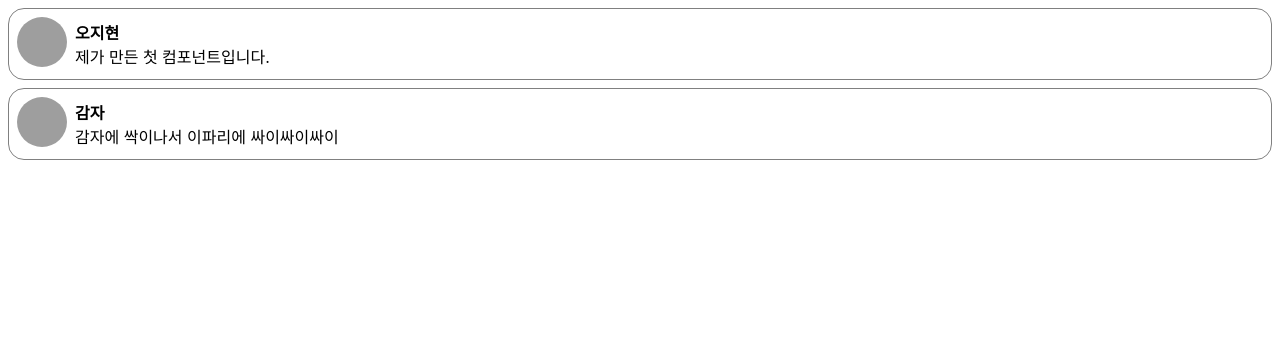
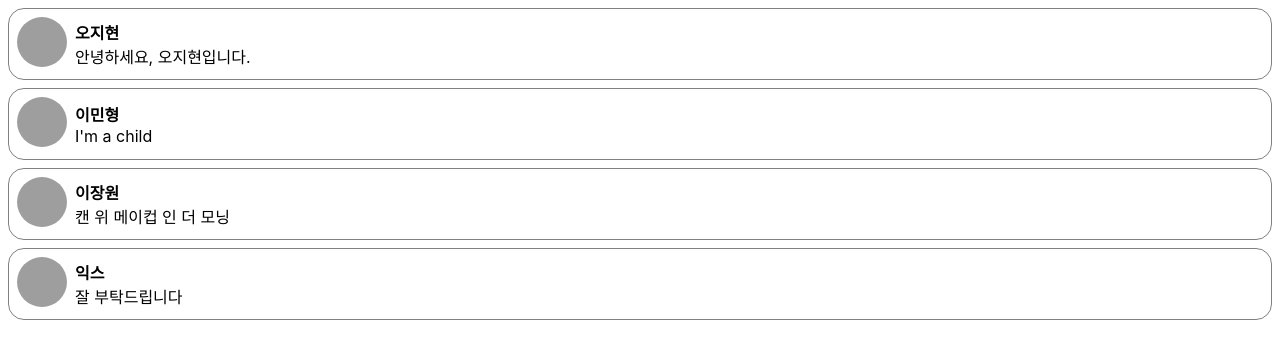
Before and after one commit to zhy2on/practice-react, a React (Create React App) app in the folder go-gamza/: page / in a window 1280 px wide. Shown: the top 358 px of the page. Built offline with nearby package versions, Linux system fonts and the light colour scheme; grey boxes are pictures that could not be loaded.

Commit message:
Feat: comment list 객체 분리

```diff
--- a/go-gamza/src/chapter_05/CommentList.jsx
+++ b/go-gamza/src/chapter_05/CommentList.jsx
@@ -1,11 +1,33 @@
 import React from "react";
 import Comment from "./Comment"
+
+const comments = [
+	{
+		name: "오지현",
+		comment: "안녕하세요, 오지현입니다.",
+	},
+	{
+		name: "이민형",
+		comment: "I'm a child",
+	},
+	{
+		name: "이장원",
+		comment: "캔 위 메이컵 인 더 모닝",
+	},
+	{
+		name: "익스",
+		comment: "잘 부탁드립니다",
+	},
+];
 
 function CommentList(props) {
 	return (
 		<div>
-			<Comment name={"오지현"} comment={"제가 만든 첫 컴포넌트입니다."}/>
-			<Comment name={"감자"} comment={"감자에 싹이나서 이파리에 싸이싸이싸이"}/>
+			{comments.map((comment) => {
+				return (
+					<Comment name={comment.name} comment={comment.comment} />
+				);
+			})}
 		</div>
 	);
 }
```
